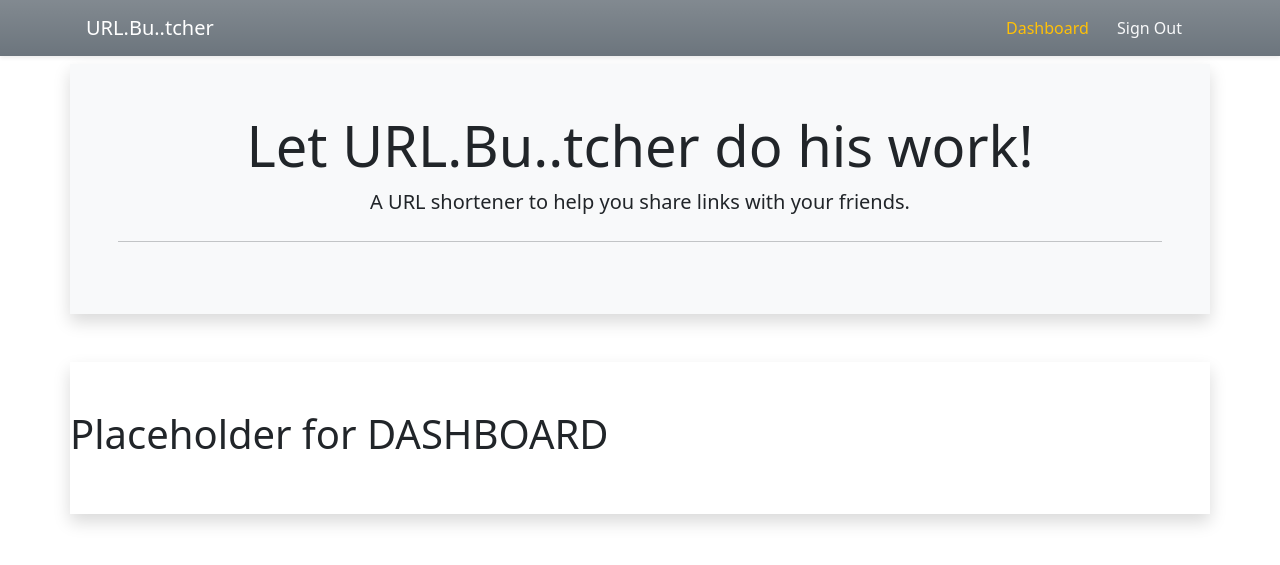
After one commit to artsR/URL..Bu..tche..r, a Django app: page /slug/dashboard in a window 1280 px wide. The commit adds this page. Shown: the top 565 px of the page. Run offline with Django 3.2, Linux system fonts and the light colour scheme; the visitor is signed in with stand-in values (Sample User, id 1); some libraries are stand-ins or nearby versions.

Commit message:
add Dashboard

```diff
--- /dev/null
+++ b/templates/dashboard.html
@@ -0,0 +1,5 @@
+{% extends 'base.html' %}
+
+{% block content %}
+<h1>Placeholder for DASHBOARD</h1>
+{% endblock content %}
--- a/templates/nav.html
+++ b/templates/nav.html
@@ -3,7 +3,9 @@
     <a class="navbar-brand" href="{% url 'home' %}">URL.Bu..tcher</a>
     {% if request.user.is_authenticated %}
     <span>
-      <span class="btn btn-outline-warning border-0">Dashboard</span>
+      <a class="btn btn-outline-warning border-0" href="{% url 'dashboard' %}">
+        Dashboard
+      </a>
       <a class="btn btn-outline-light border-0" href="{% url 'logout' %}">Sign Out</a>
     </span>
     {% else %}
--- a/urlbutcher/urls.py
+++ b/urlbutcher/urls.py
@@ -10,7 +10,8 @@ urlpatterns = [
         path('new', views.create_short_slug, name='create_short_slug'),
         path('funny', views.create_funny_slug, name='create_funny_slug'),
         path('chuck', views.create_chuck_norris_slug, name='create_chuck_slug'),
-        path('reset_history', views.reset_cookie_last_slugs, name='reset_cookie_last_slugs')
+        path('reset_history', views.reset_cookie_last_slugs, name='reset_cookie_last_slugs'),
+        path('dashboard', views.dashboard, name='dashboard'),
     ])),
     path('<slug:slug_id>/', views.redirect_slug),
 ]
--- a/urlbutcher/views.py
+++ b/urlbutcher/views.py
@@ -2,6 +2,7 @@ import random
 import string
 
 from django.contrib import messages
+from django.contrib.auth.decorators import login_required
 from django.http import HttpResponse, HttpResponseRedirect, QueryDict
 from django.shortcuts import render, redirect, get_object_or_404
 from django.urls import reverse
@@ -38,6 +39,11 @@ def home(request):
         context.update({'last_slugs': last_slugs})
 
     return render(request, 'home.html', context)
+
+
+@login_required
+def dashboard(request):
+    return render(request, 'dashboard.html')
 
 
 @require_http_methods(['POST'])
```
